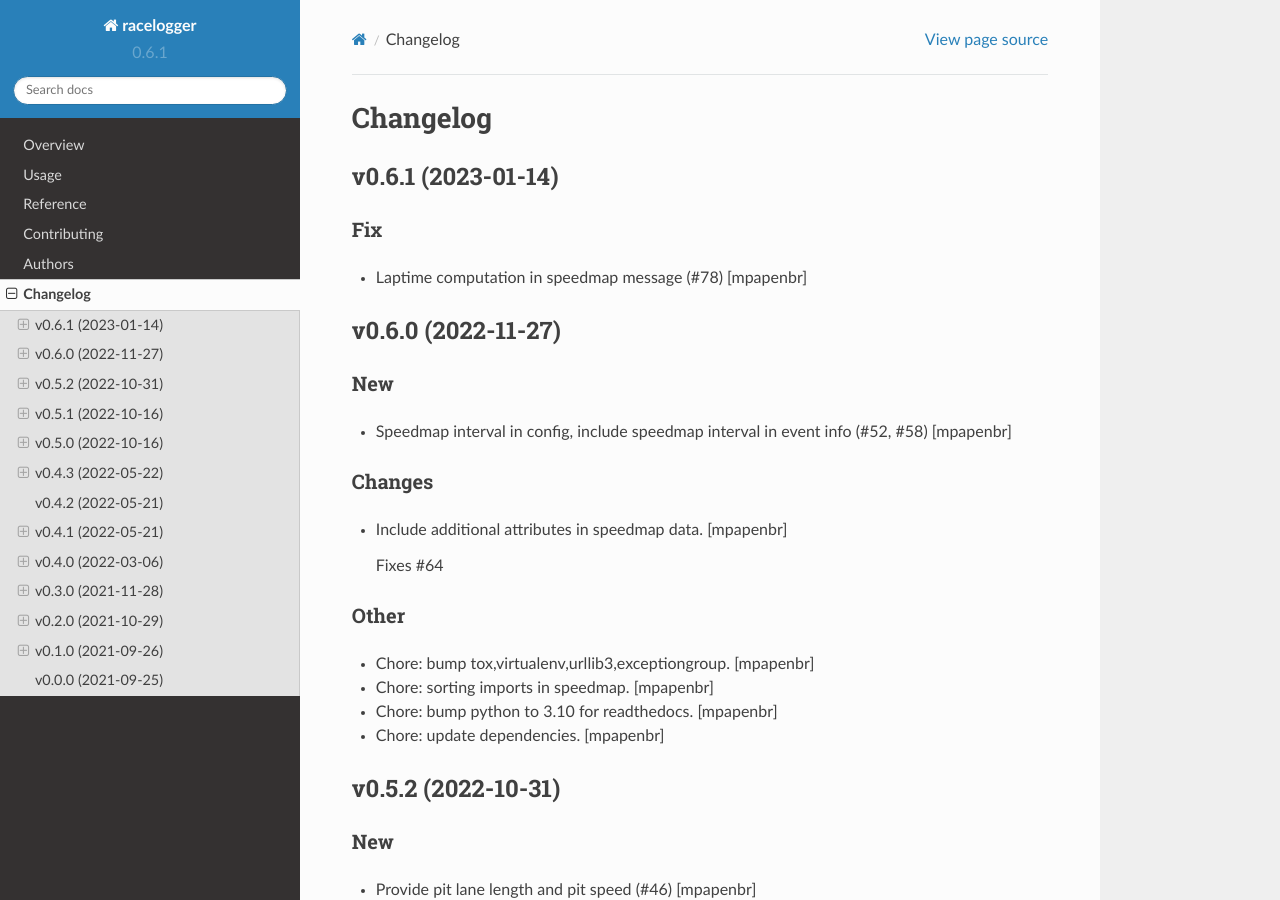
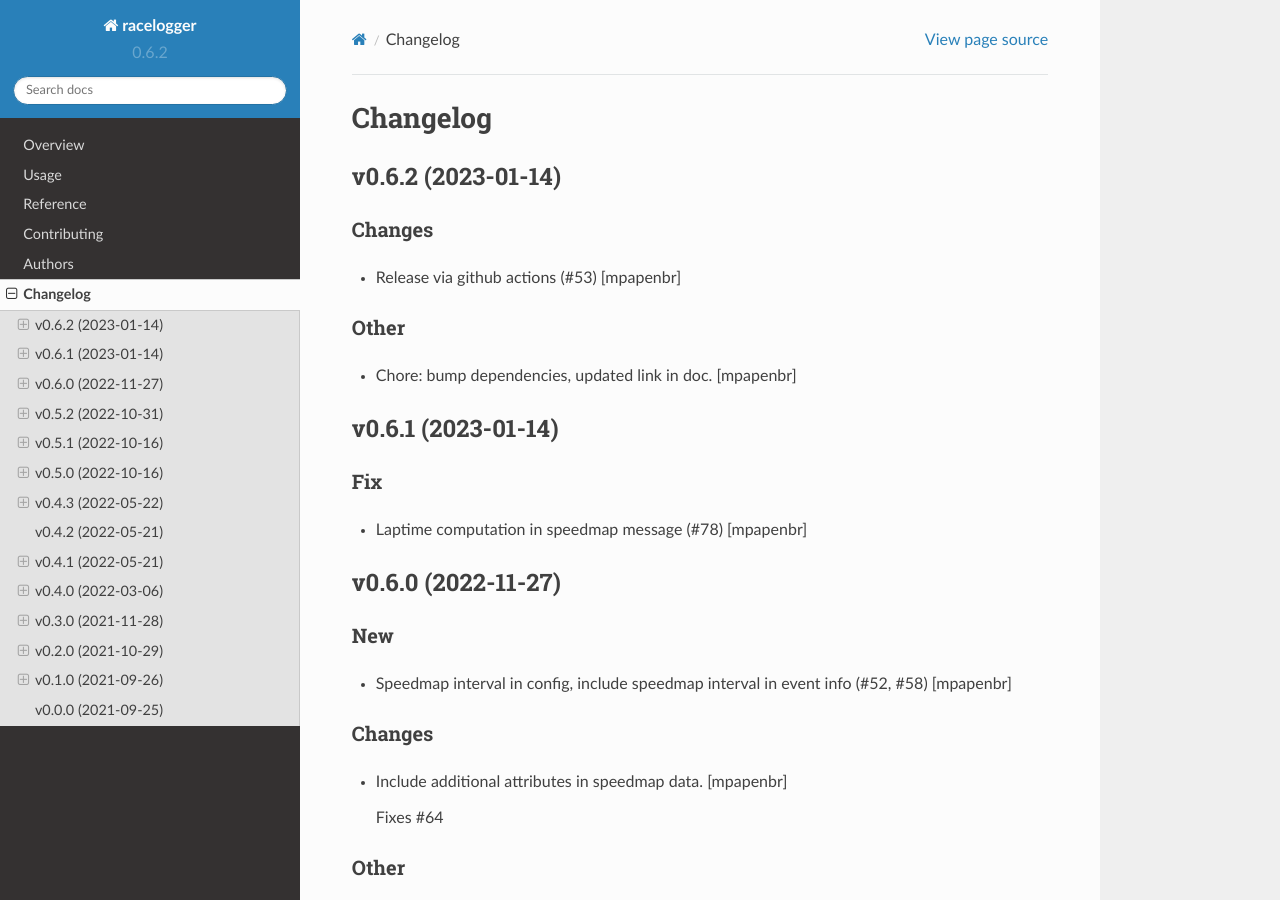
Before and after one commit to mpapenbr/python-racelogger, a Sphinx documentation site: the page built from docs/changelog.rst, in a window 1280 px wide and 900 px high. Built offline with Sphinx 7.4.7 and the Read the Docs theme 2.0.0, drawn with Linux system fonts in a browser that asks for light colours.

Commit message:
Bump version: 0.6.1 → 0.6.2

```diff
--- a/CHANGELOG.rst
+++ b/CHANGELOG.rst
@@ -1,5 +1,17 @@
 Changelog
 =========
+
+
+v0.6.2 (2023-01-14)
+-------------------
+
+Changes
+~~~~~~~
+- Release via github actions (#53) [mpapenbr]
+
+Other
+~~~~~
+- Chore: bump dependencies, updated link in doc. [mpapenbr]
 
 
 v0.6.1 (2023-01-14)
--- a/README.rst
+++ b/README.rst
@@ -16,9 +16,9 @@ Overview
     :alt: Documentation Status
 
 
-.. |commits-since| image:: https://img.shields.io/github/commits-since/mpapenbr/python-racelogger/v0.6.1.svg
+.. |commits-since| image:: https://img.shields.io/github/commits-since/mpapenbr/python-racelogger/v0.6.2.svg
     :alt: Commits since latest release
-    :target: https://github.com/mpapenbr/python-racelogger/compare/v0.6.1...master
+    :target: https://github.com/mpapenbr/python-racelogger/compare/v0.6.2...master
 
 
 
--- a/docs/conf.py
+++ b/docs/conf.py
@@ -20,7 +20,7 @@ project = 'racelogger'
 year = '2021'
 author = 'Markus Papenbrock'
 copyright = '{0}, {1}'.format(year, author)
-version = release = '0.6.1'
+version = release = '0.6.2'
 
 pygments_style = 'trac'
 templates_path = ['.']
--- a/setup.py
+++ b/setup.py
@@ -23,7 +23,7 @@ def read(*names, **kwargs):
 
 setup(
     name='racelogger',
-    version='0.6.1',
+    version='0.6.2',
     license='Apache-2.0',
     description='Racelogger for iRacelog ',
     long_description='%s\n%s' % (
--- a/src/racelogger/__init__.py
+++ b/src/racelogger/__init__.py
@@ -1 +1 @@
-__version__ = '0.6.1'
+__version__ = '0.6.2'
```
Also changed, not shown: .bumpversion.cfg.
